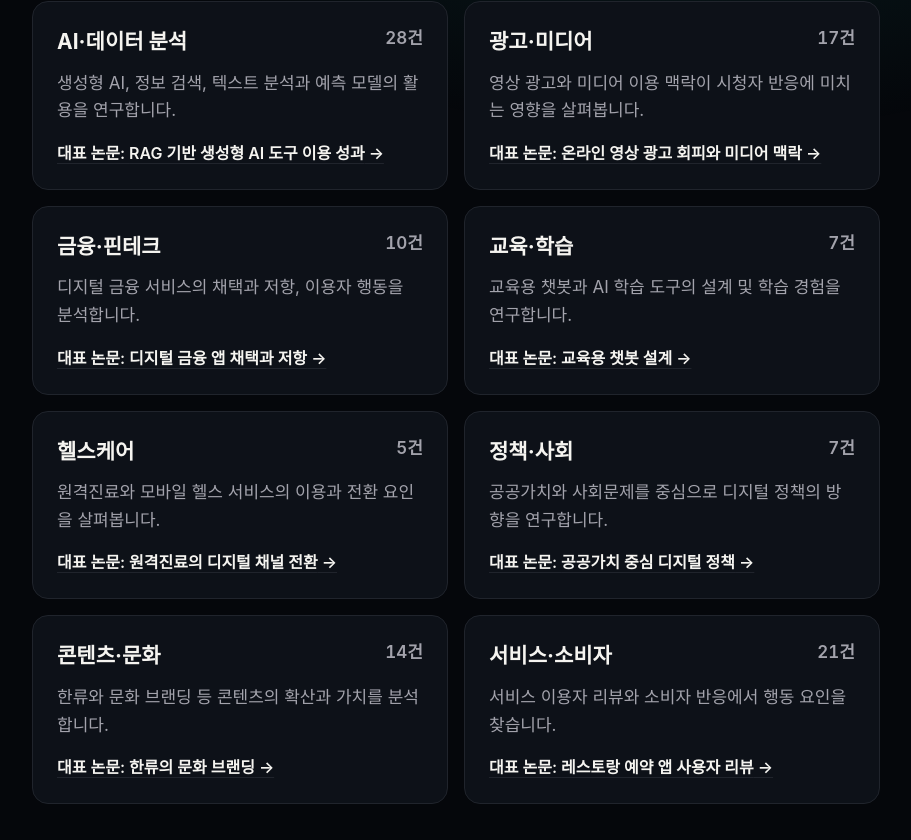
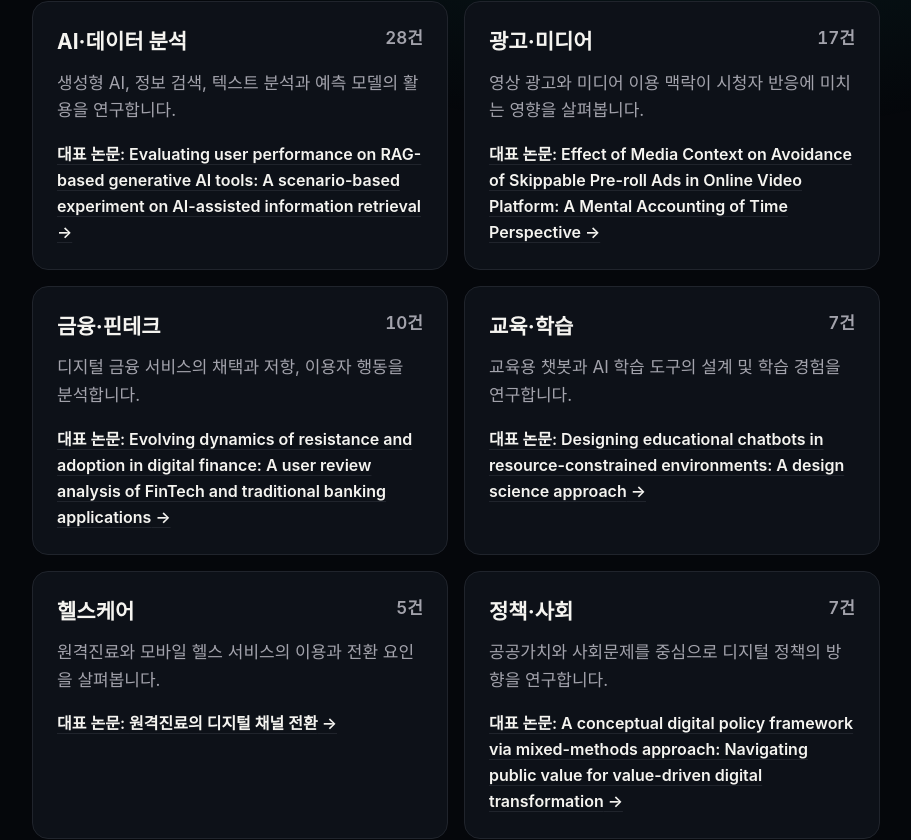
Before and after one commit to LEE1026icarus/yoonity-lab-site-static, a Next.js app: page /publications in a window 1280 px wide. Shown: the part 571-1411 px from the top of the page, without its empty margins (184-1095 px from the left). Built offline with nearby package versions, Linux system fonts and the light colour scheme; no server answers.

Commit message:
Use original titles for featured English papers

```diff
--- a/src/app/publications/page.tsx
+++ b/src/app/publications/page.tsx
@@ -17,28 +17,28 @@ const RESEARCH_TOPICS = [
     count: 28,
     description: "생성형 AI, 정보 검색, 텍스트 분석과 예측 모델의 활용을 연구합니다.",
     exampleTitle: "Evaluating user performance on RAG-based generative AI tools",
-    exampleLabel: "RAG 기반 생성형 AI 도구 이용 성과",
+    exampleLabel: "Evaluating user performance on RAG-based generative AI tools: A scenario-based experiment on AI-assisted information retrieval",
   },
   {
     label: "광고·미디어",
     count: 17,
     description: "영상 광고와 미디어 이용 맥락이 시청자 반응에 미치는 영향을 살펴봅니다.",
     exampleTitle: "Effect of Media Context on Avoidance of Skippable Pre-roll Ads",
-    exampleLabel: "온라인 영상 광고 회피와 미디어 맥락",
+    exampleLabel: "Effect of Media Context on Avoidance of Skippable Pre-roll Ads in Online Video Platform: A Mental Accounting of Time Perspective",
   },
   {
     label: "금융·핀테크",
     count: 10,
     description: "디지털 금융 서비스의 채택과 저항, 이용자 행동을 분석합니다.",
     exampleTitle: "Evolving dynamics of resistance and adoption in digital finance",
-    exampleLabel: "디지털 금융 앱 채택과 저항",
+    exampleLabel: "Evolving dynamics of resistance and adoption in digital finance: A user review analysis of FinTech and traditional banking applications",
   },
   {
     label: "교육·학습",
     count: 7,
     description: "교육용 챗봇과 AI 학습 도구의 설계 및 학습 경험을 연구합니다.",
     exampleTitle: "Designing educational chatbots in resource-constrained environments",
-    exampleLabel: "교육용 챗봇 설계",
+    exampleLabel: "Designing educational chatbots in resource-constrained environments: A design science approach",
   },
   {
     label: "헬스케어",
@@ -52,14 +52,14 @@ const RESEARCH_TOPICS = [
     count: 7,
     description: "공공가치와 사회문제를 중심으로 디지털 정책의 방향을 연구합니다.",
     exampleTitle: "A conceptual digital policy framework via mixed-methods approach",
-    exampleLabel: "공공가치 중심 디지털 정책",
+    exampleLabel: "A conceptual digital policy framework via mixed-methods approach: Navigating public value for value-driven digital transformation",
   },
   {
     label: "콘텐츠·문화",
     count: 14,
     description: "한류와 문화 브랜딩 등 콘텐츠의 확산과 가치를 분석합니다.",
     exampleTitle: "Unravelling the key topics of Hallyu",
-    exampleLabel: "한류의 문화 브랜딩",
+    exampleLabel: "Unravelling the key topics of Hallyu: a cultural branding perspective from South Korea",
   },
   {
     label: "서비스·소비자",
@@ -114,7 +114,7 @@ export default async function PublicationsPage() {
                     {examplePublication && (
                       <Link
                         href={`/publications/${examplePublication.id}`}
-                        className="mt-4 inline-block text-[16px] font-semibold underline decoration-hairline underline-offset-4 transition-colors hover:text-axis-ai hover:decoration-axis-ai"
+                        className="mt-4 inline-block text-[16px] font-semibold leading-relaxed underline decoration-hairline underline-offset-4 transition-colors hover:text-axis-ai hover:decoration-axis-ai"
                       >
                         대표 논문: {topic.exampleLabel} →
                       </Link>
```
